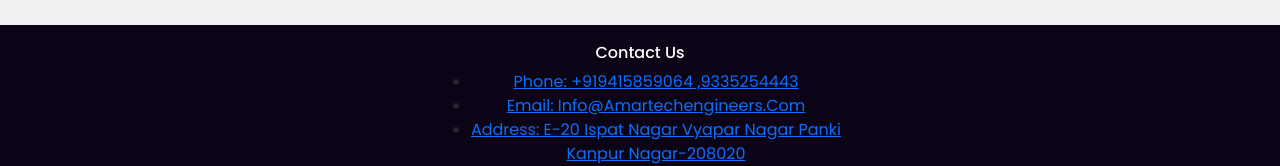
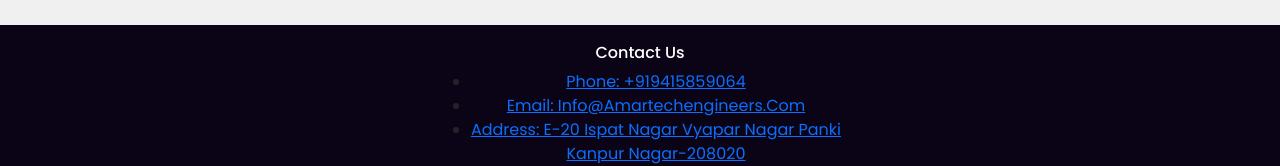
Before and after one commit to EnggAmartech/AmarTech, a React (Create React App) app: page / in a window 1280 px wide. Shown: the part 654-820 px from the top of the page. Built offline with nearby package versions, Linux system fonts and the light colour scheme.

Commit message:
Update Footer.js

```diff
--- a/src/components/Footer.js
+++ b/src/components/Footer.js
@@ -21,7 +21,7 @@
         </Col>
     <Col md="4" className="footer-contact">
       <h3>Contact Us</h3>  <ul>
-        <li><a href="#">Phone: +919415859064 ,9335254443</a></li>
+        <li><a href="#">Phone: +919415859064</a></li>
          <li><a href="info@amartechengineers.com">Email: info@amartechengineers.com</a></li>
          <li><a href="#">Address: E-20 Ispat Nagar Vyapar Nagar Panki <br></br>Kanpur Nagar-208020</a></li>  </ul>
     </Col>
```
